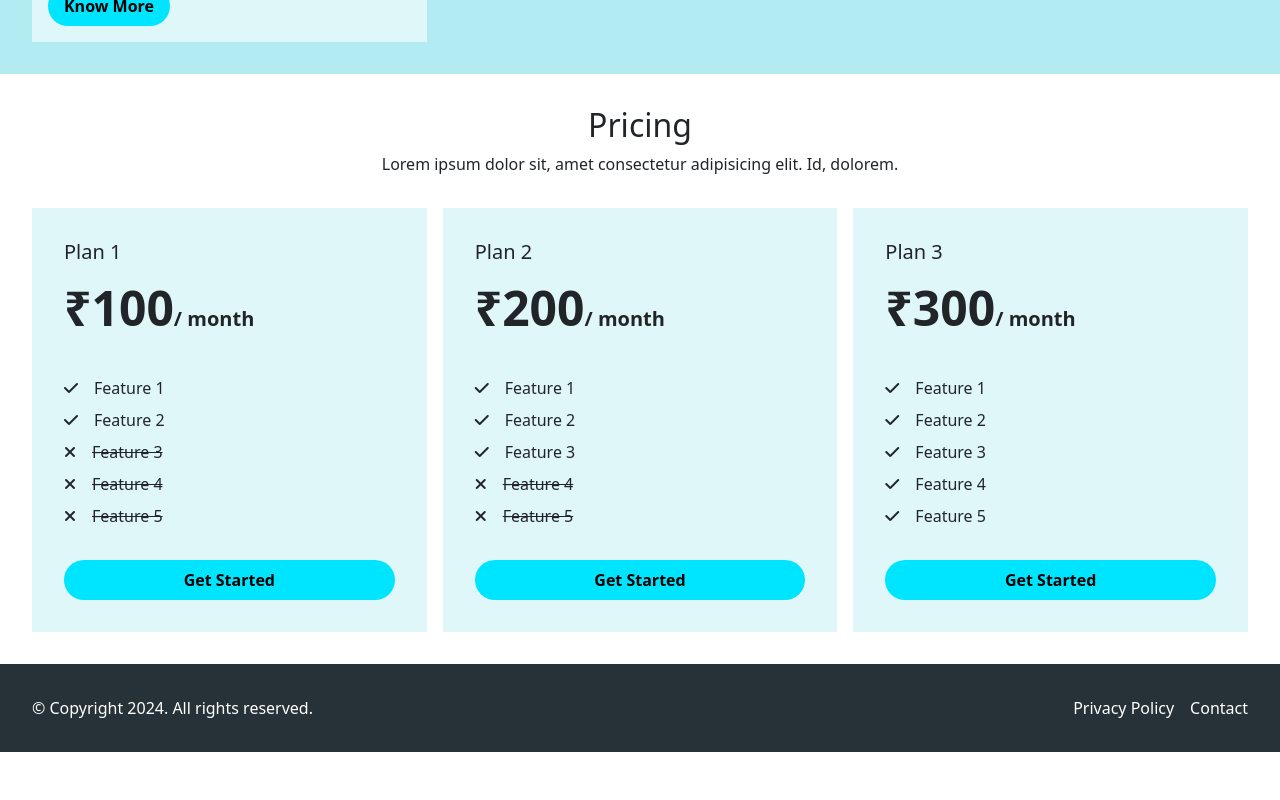
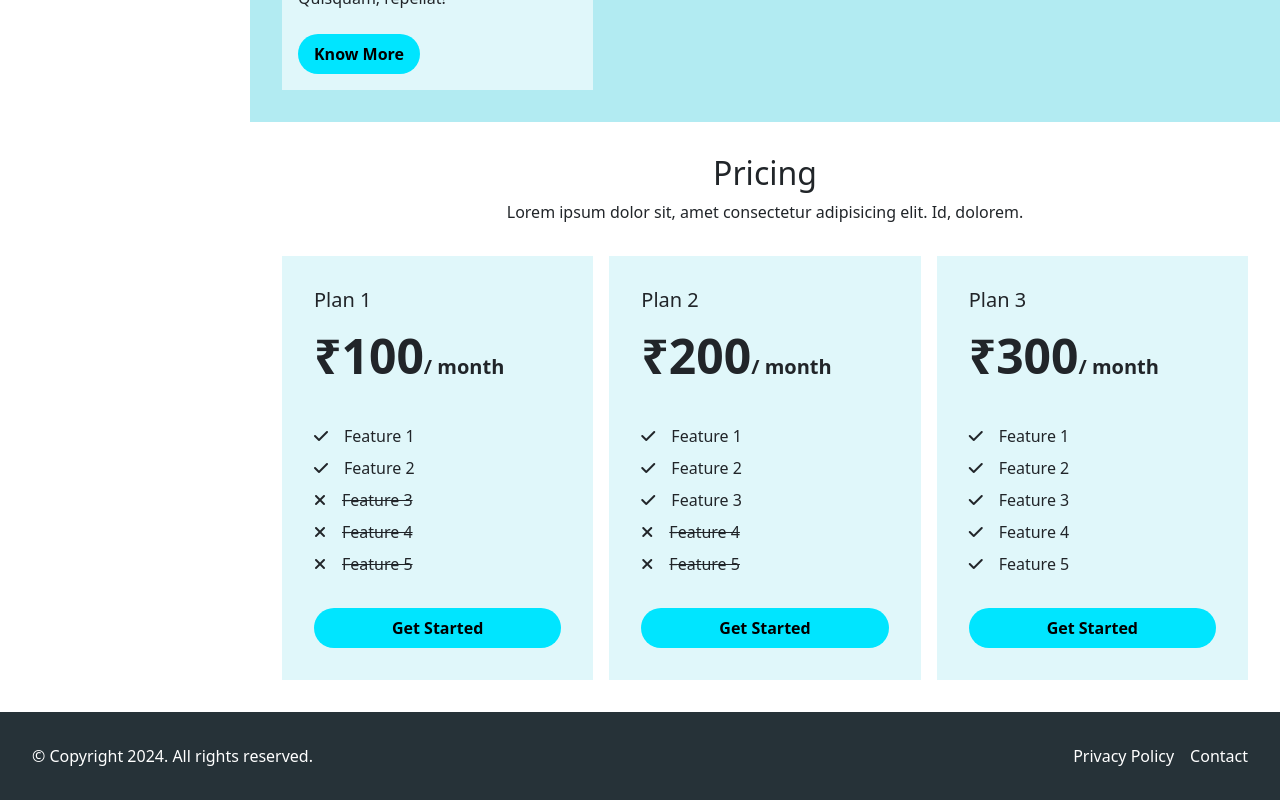
Before and after one commit to manikant-codes/react-course-files-final, a React (Create React App) app: page / in a window 1280 px wide. Shown: the part 1916-2716 px from the top of the page. Before the commit the page ends 2668 px from the top, so only its background shows below. Built offline with nearby package versions, Linux system fonts and the light colour scheme.

Commit message:
react router

```diff
--- a/package.json
+++ b/package.json
@@ -8,6 +8,7 @@
     "@testing-library/user-event": "^13.5.0",
     "react": "^18.2.0",
     "react-dom": "^18.2.0",
+    "react-router-dom": "^6.22.1",
     "react-scripts": "5.0.1",
     "web-vitals": "^2.1.4"
   },
--- a/src/App.js
+++ b/src/App.js
@@ -1,11 +1,23 @@
 import React from "react";
 import Home from "./pages/Home";
+import About from "./pages/About";
+import Contact from "./pages/Contact";
+import NotFound from "./pages/NotFound";
+import { BrowserRouter, Route, Routes } from "react-router-dom";
+import Layout from "./layouts/Layout";
 
 function App() {
   return (
-    <>
-      <Home />
-    </>
+    <BrowserRouter>
+      <Routes>
+        <Route path="/" element={<Layout />}>
+          <Route index element={<Home />} />
+          <Route path="about" element={<About />} />
+          <Route path="contact" element={<Contact />} />
+          <Route path="*" element={<NotFound />} />
+        </Route>
+      </Routes>
+    </BrowserRouter>
   );
 }
 
--- /dev/null
+++ b/src/layouts/Layout.jsx
@@ -0,0 +1,24 @@
+import React from "react";
+import Navbar from "./Navbar";
+import Footer from "./Footer";
+import Sidebar from "./Sidebar";
+import { Outlet } from "react-router-dom";
+
+function Layout(props) {
+  console.log("props", props);
+  return (
+    <>
+      <Navbar />
+      <div style={{ display: "grid", gridTemplateColumns: "250px 1fr" }}>
+        <Sidebar />
+        {/* <div>{props.children}</div> */}
+        <div>
+          <Outlet />
+        </div>
+      </div>
+      <Footer />
+    </>
+  );
+}
+
+export default Layout;
--- a/src/layouts/Navbar.jsx
+++ b/src/layouts/Navbar.jsx
@@ -1,6 +1,7 @@
 import React from "react";
 // import "../styles/home/navbar.css";
 import styles from "../styles/layout/navbar.module.css";
+import { Link } from "react-router-dom";
 
 function Navbar() {
   console.log("styles", styles.container);
@@ -27,13 +28,16 @@ function Navbar() {
       <div>
         <ul className={styles.ulStyles}>
           <li>
-            <a href="#">Home</a>
+            {/* <a href="/">Home</a> */}
+            <Link to="/">Home</Link>
           </li>
           <li>
-            <a href="#">About</a>
+            {/* <a href="/about">About</a> */}
+            <Link to="/about">About</Link>
           </li>
           <li>
-            <a href="#">Contact</a>
+            {/* <a href="/contact">Contact</a> */}
+            <Link to="/contact">Contact</Link>
           </li>
         </ul>
       </div>
--- /dev/null
+++ b/src/layouts/Sidebar.jsx
@@ -0,0 +1,7 @@
+import React from "react";
+
+function Sidebar() {
+  return <div>Sidebar</div>;
+}
+
+export default Sidebar;
--- /dev/null
+++ b/src/pages/About.jsx
@@ -0,0 +1,7 @@
+import React from "react";
+
+function About() {
+  return <>About Page</>;
+}
+
+export default About;
--- /dev/null
+++ b/src/pages/Contact.jsx
@@ -0,0 +1,11 @@
+import React from "react";
+
+function Contact() {
+  return (
+    <>
+      <h1>Contact Page</h1>
+    </>
+  );
+}
+
+export default Contact;
--- a/src/pages/Home.jsx
+++ b/src/pages/Home.jsx
@@ -1,15 +1,12 @@
 import React from "react";
 import InfoRow from "../components/home/InfoRow";
-import Footer from "../layouts/Footer";
-import Navbar from "../layouts/Navbar";
+import PricingRow from "../components/home/pricingRow/PricingRow";
 import ServicesRow from "../components/home/servicesRow/ServicesRow";
-import ListRenderingDemo from "../components/demo/ListRenderingDemo";
-import PricingRow from "../components/home/pricingRow/PricingRow";
+import Layout from "../layouts/Layout";
 
 function Home() {
   return (
     <>
-      <Navbar />
       <InfoRow
         src="/images/01.jpg"
         title="About Us"
@@ -23,7 +20,6 @@ function Home() {
       />
       <ServicesRow />
       <PricingRow />
-      <Footer />
     </>
   );
 }
--- /dev/null
+++ b/src/pages/NotFound.jsx
@@ -0,0 +1,13 @@
+import React from "react";
+import Navbar from "../layouts/Navbar";
+import Footer from "../layouts/Footer";
+
+function NotFound() {
+  return (
+    <>
+      <h1>NotFound</h1>
+    </>
+  );
+}
+
+export default NotFound;
```
Also changed, not shown: 1 other file (tests, documents, lock files or other folders).
